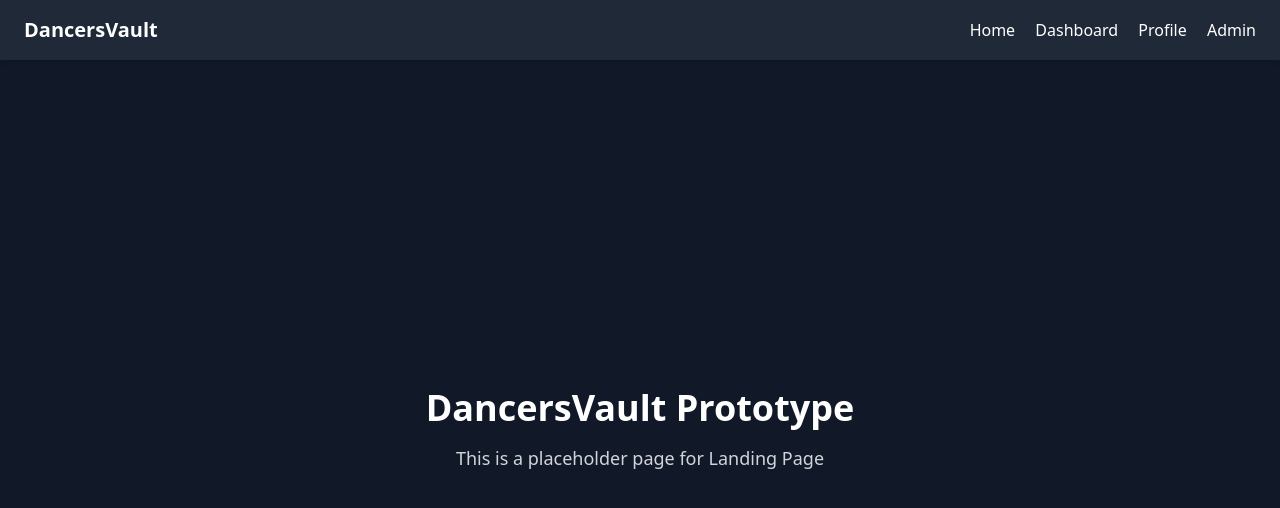
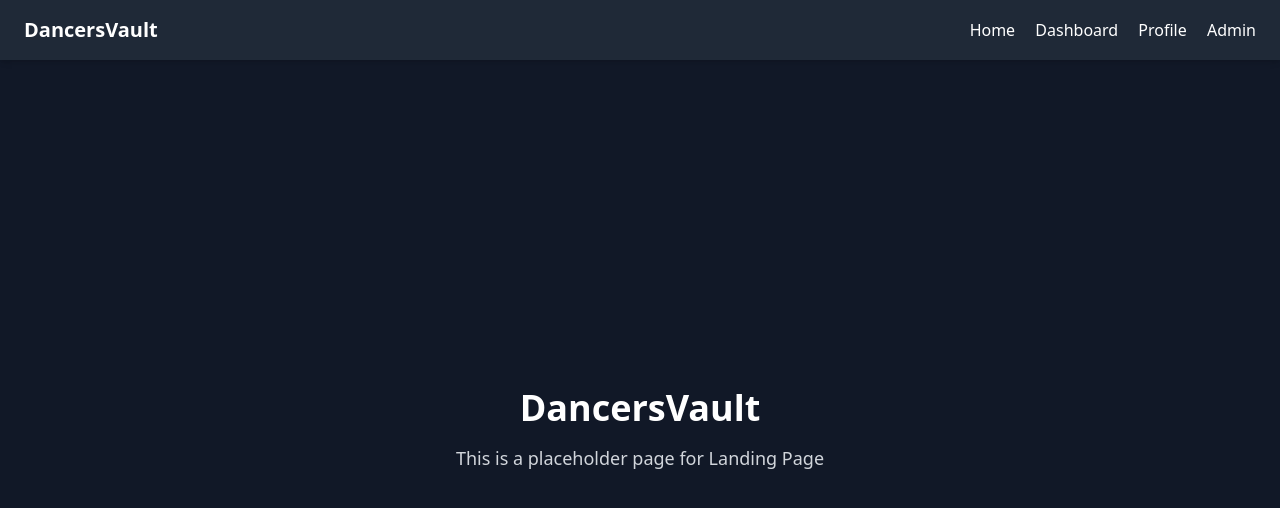
Before and after one commit to richgarcia7525/dancersvault-prototype, a plain HTML site: page index.html in a window 1280 px wide. Drawn offline with nearby package versions, Linux system fonts and the light colour scheme.

Commit message:
took out prototype

```diff
--- a/index.html
+++ b/index.html
@@ -22,7 +22,7 @@
   <!-- Main Content -->
   <main class="flex-grow flex items-center justify-center">
     <div class="text-center">
-      <h1 class="text-4xl font-bold mb-4">DancersVault Prototype</h1>
+      <h1 class="text-4xl font-bold mb-4">DancersVault</h1>
       <p class="text-lg text-gray-300">This is a placeholder page for Landing Page</p>
     </div>
   </main>
```
Also changed, not shown: dashboard/index.html (line endings or trailing spaces).
